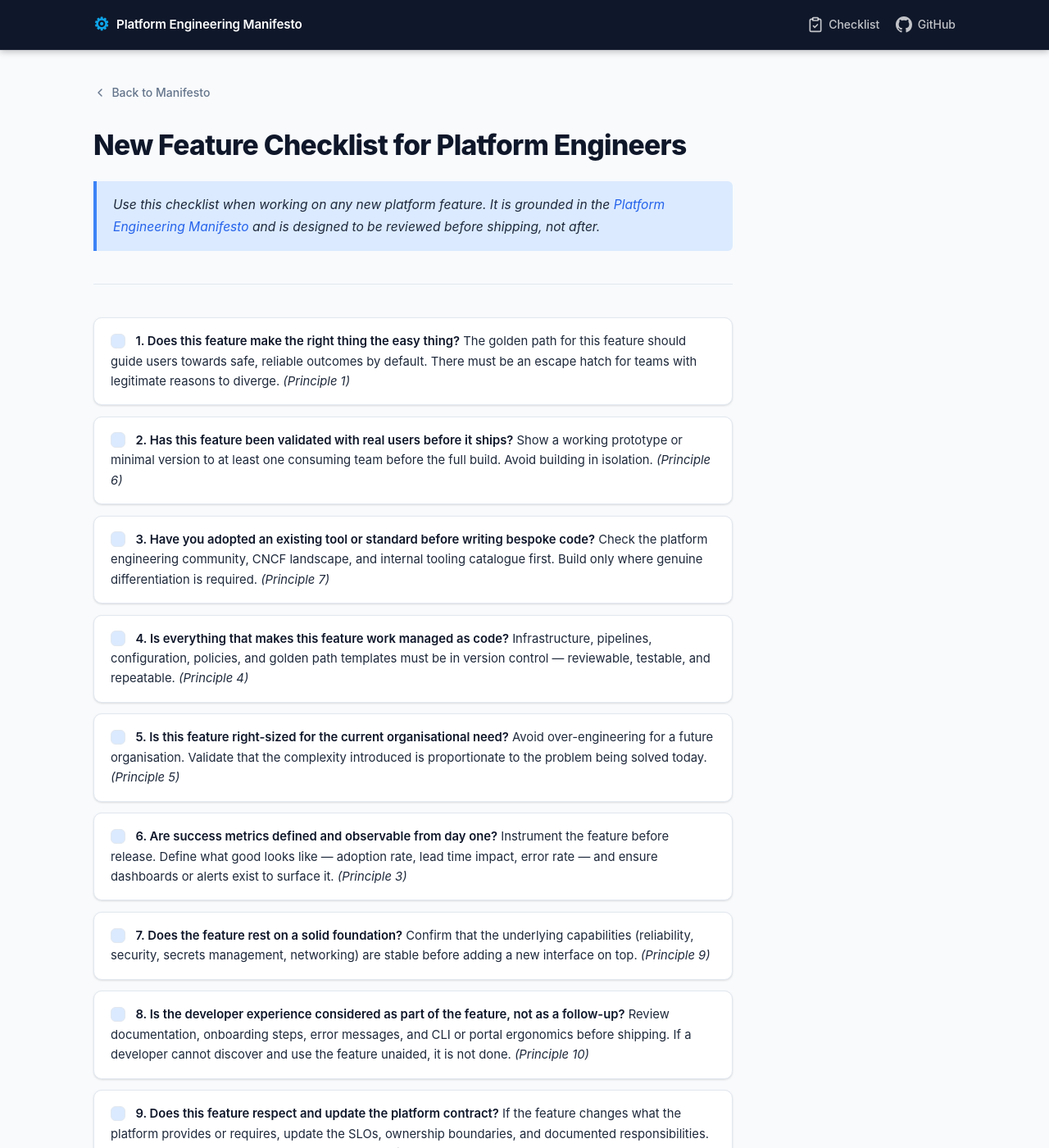
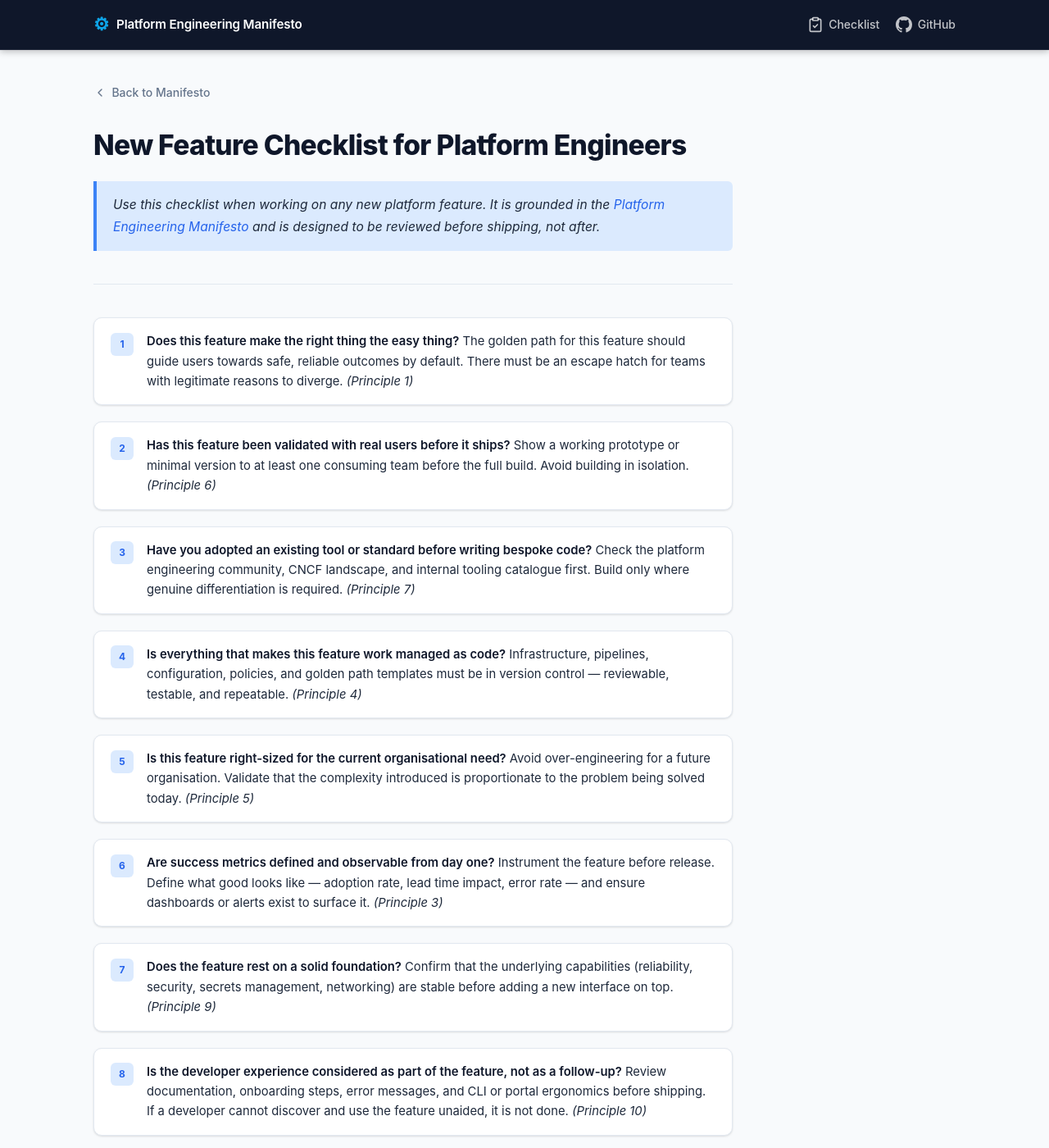
Before and after one commit to landro/platform-engineering, a Jekyll site: the page built from checklist.md, in a window 1280 px wide and 1400 px high. Shown: the whole window at 82% size. Built offline with Jekyll 4.4.1, drawn with Linux system fonts in a browser that asks for light colours; some of the changed text lies outside the part shown.

Commit message:
Fix checklist: convert task list to ordered list, increase spacing
Agent-Logs-Url: https://github.com/landro/platform-engineering/sessions/952a7de7-593c-4d4c-a0fa-1198a8078cc3

Co-authored-by: landro <45769+landro@users.noreply.github.com>

```diff
--- a/assets/css/style.css
+++ b/assets/css/style.css
@@ -398,7 +398,7 @@ a:hover { text-decoration: underline; }
   counter-reset: examples;
   display: flex;
   flex-direction: column;
-  gap: .85rem;
+  gap: 1.25rem;
 }
 
 .principle-content ol li {
--- a/checklist.md
+++ b/checklist.md
@@ -9,35 +9,35 @@ title: "New Feature Checklist for Platform Engineers"
 
 ---
 
-- [ ] **1. Does this feature make the right thing the easy thing?**
-  The golden path for this feature should guide users towards safe, reliable outcomes by default. There must be an escape hatch for teams with legitimate reasons to diverge. *(Principle 1)*
+1. **Does this feature make the right thing the easy thing?**
+   The golden path for this feature should guide users towards safe, reliable outcomes by default. There must be an escape hatch for teams with legitimate reasons to diverge. *(Principle 1)*
 
-- [ ] **2. Has this feature been validated with real users before it ships?**
-  Show a working prototype or minimal version to at least one consuming team before the full build. Avoid building in isolation. *(Principle 6)*
+2. **Has this feature been validated with real users before it ships?**
+   Show a working prototype or minimal version to at least one consuming team before the full build. Avoid building in isolation. *(Principle 6)*
 
-- [ ] **3. Have you adopted an existing tool or standard before writing bespoke code?**
-  Check the platform engineering community, CNCF landscape, and internal tooling catalogue first. Build only where genuine differentiation is required. *(Principle 7)*
+3. **Have you adopted an existing tool or standard before writing bespoke code?**
+   Check the platform engineering community, CNCF landscape, and internal tooling catalogue first. Build only where genuine differentiation is required. *(Principle 7)*
 
-- [ ] **4. Is everything that makes this feature work managed as code?**
-  Infrastructure, pipelines, configuration, policies, and golden path templates must be in version control — reviewable, testable, and repeatable. *(Principle 4)*
+4. **Is everything that makes this feature work managed as code?**
+   Infrastructure, pipelines, configuration, policies, and golden path templates must be in version control — reviewable, testable, and repeatable. *(Principle 4)*
 
-- [ ] **5. Is this feature right-sized for the current organisational need?**
-  Avoid over-engineering for a future organisation. Validate that the complexity introduced is proportionate to the problem being solved today. *(Principle 5)*
+5. **Is this feature right-sized for the current organisational need?**
+   Avoid over-engineering for a future organisation. Validate that the complexity introduced is proportionate to the problem being solved today. *(Principle 5)*
 
-- [ ] **6. Are success metrics defined and observable from day one?**
-  Instrument the feature before release. Define what good looks like — adoption rate, lead time impact, error rate — and ensure dashboards or alerts exist to surface it. *(Principle 3)*
+6. **Are success metrics defined and observable from day one?**
+   Instrument the feature before release. Define what good looks like — adoption rate, lead time impact, error rate — and ensure dashboards or alerts exist to surface it. *(Principle 3)*
 
-- [ ] **7. Does the feature rest on a solid foundation?**
-  Confirm that the underlying capabilities (reliability, security, secrets management, networking) are stable before adding a new interface on top. *(Principle 9)*
+7. **Does the feature rest on a solid foundation?**
+   Confirm that the underlying capabilities (reliability, security, secrets management, networking) are stable before adding a new interface on top. *(Principle 9)*
 
-- [ ] **8. Is the developer experience considered as part of the feature, not as a follow-up?**
-  Review documentation, onboarding steps, error messages, and CLI or portal ergonomics before shipping. If a developer cannot discover and use the feature unaided, it is not done. *(Principle 10)*
+8. **Is the developer experience considered as part of the feature, not as a follow-up?**
+   Review documentation, onboarding steps, error messages, and CLI or portal ergonomics before shipping. If a developer cannot discover and use the feature unaided, it is not done. *(Principle 10)*
 
-- [ ] **9. Does this feature respect and update the platform contract?**
-  If the feature changes what the platform provides or requires, update the SLOs, ownership boundaries, and documented responsibilities. Communicate the change to consuming teams before it lands. *(Principle 12)*
+9. **Does this feature respect and update the platform contract?**
+   If the feature changes what the platform provides or requires, update the SLOs, ownership boundaries, and documented responsibilities. Communicate the change to consuming teams before it lands. *(Principle 12)*
 
-- [ ] **10. Is a deprecation or rollback path defined?**
-  Every feature has a lifecycle. Document how this feature will be retired or replaced, and ensure a rollback procedure exists if the feature needs to be withdrawn quickly. *(Principle 8)*
+10. **Is a deprecation or rollback path defined?**
+    Every feature has a lifecycle. Document how this feature will be retired or replaced, and ensure a rollback procedure exists if the feature needs to be withdrawn quickly. *(Principle 8)*
 
 ---
 
```
